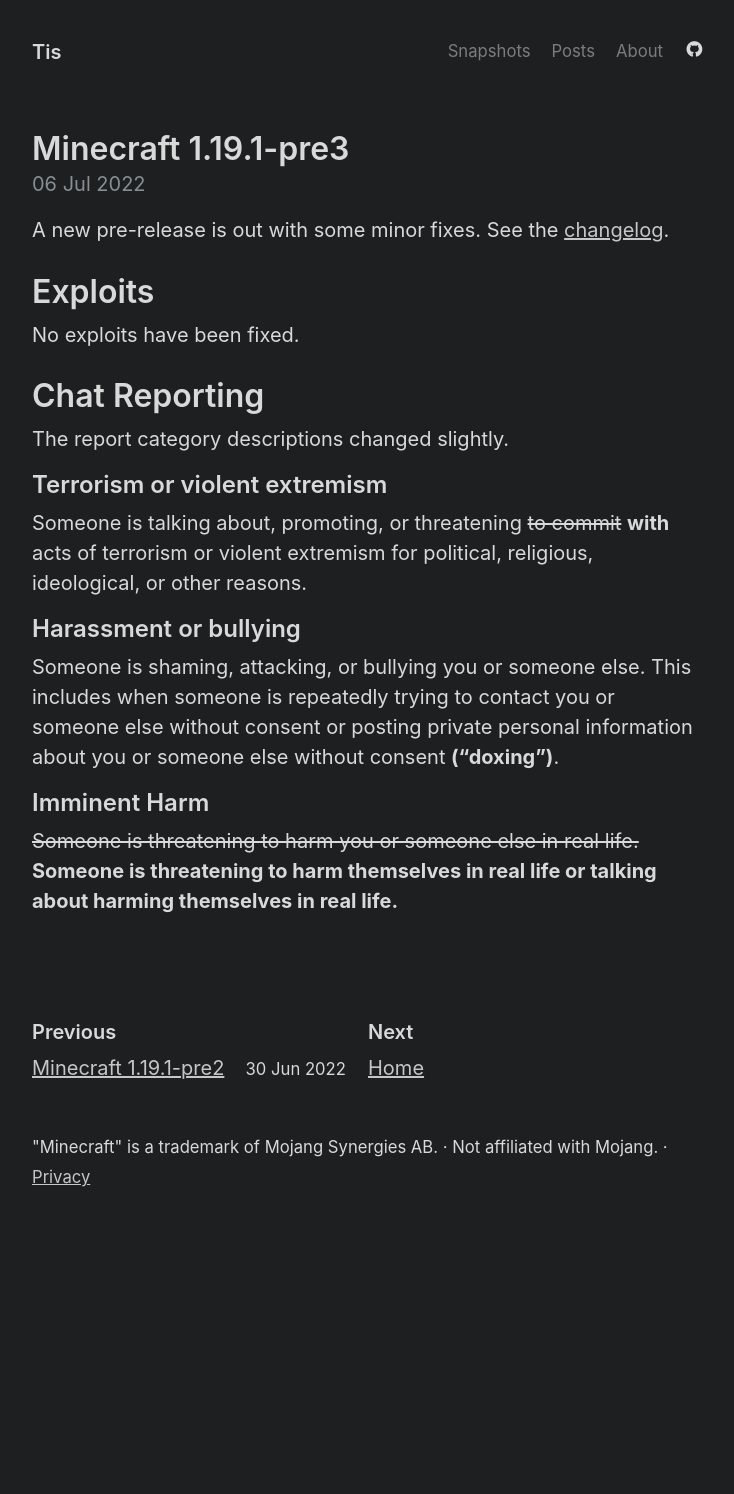
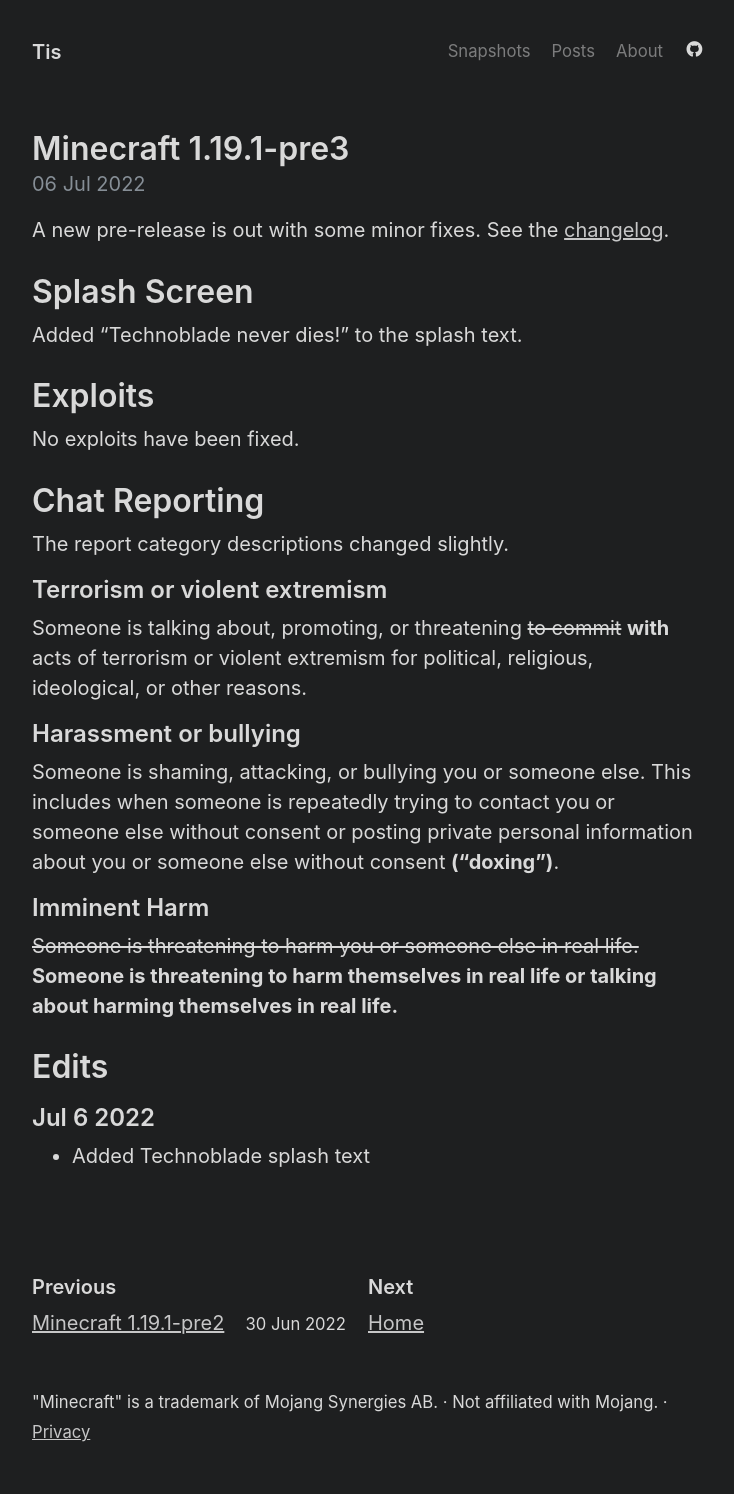
Before and after one commit to Tisawesomeness/tisawesomeness.github.io, a Jekyll site: the page built from snapshots/_posts/2022-07-06-1-19-1-pre3.md, in a window 1280 px wide. Shown: the whole page, without its empty margins (272-1006 px from the left). Built offline with Jekyll 4.4.1, drawn with Linux system fonts in a browser that asks for light colours; comment, search, counter and statistics services are not loaded; before the commit the page ends 1239 px from its top, so only the background shows below that.

Commit message:
Add technoblade splash

```diff
--- a/snapshots/_posts/2022-07-06-1-19-1-pre3.md
+++ b/snapshots/_posts/2022-07-06-1-19-1-pre3.md
@@ -5,6 +5,10 @@
 ---
 
 A new pre-release is out with some minor fixes. See the [changelog](https://www.minecraft.net/en-us/article/minecraft-1-19-1-pre-release-3).
+
+# Splash Screen
+
+Added "Technoblade never dies!" to the splash text.
 
 # Exploits
 
@@ -25,3 +29,9 @@
 ## Imminent Harm
 
 ~~Someone is threatening to harm you or someone else in real life.~~ **Someone is threatening to harm themselves in real life or talking about harming themselves in real life.**
+
+# Edits
+
+## Jul 6 2022
+
+- Added Technoblade splash text
```
